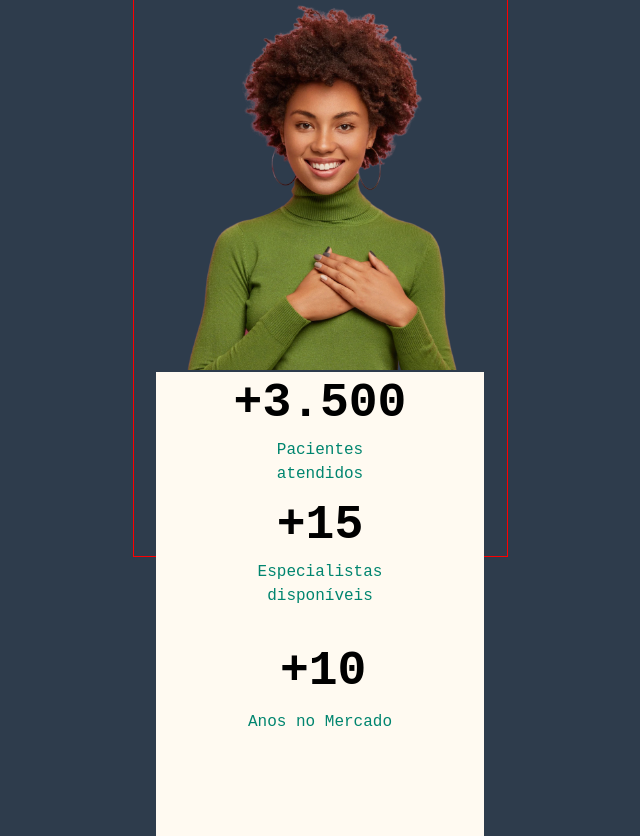
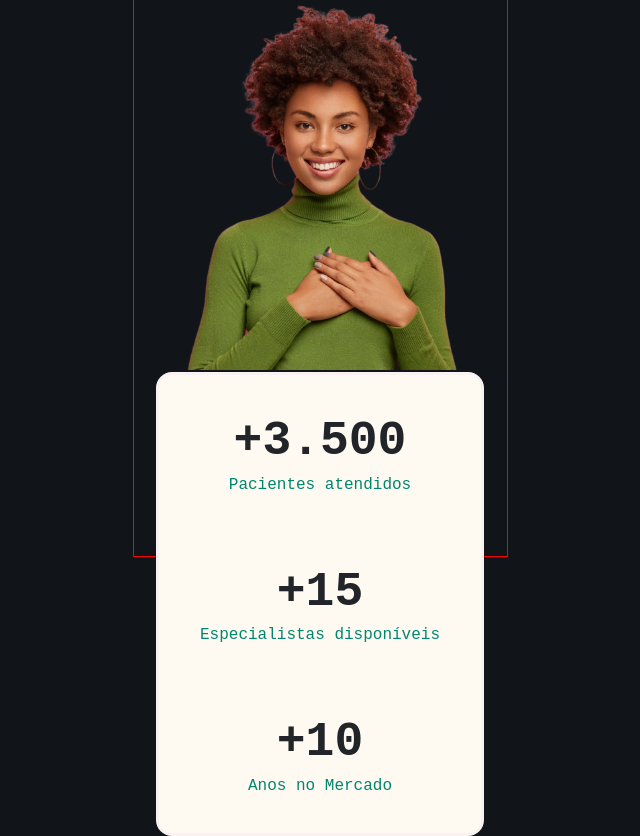
Before and after one commit to JackWyus/NLW, a plain HTML site: page index.html in a window 1280 px wide. Shown: the part 568-1404 px from the top of the page, without its empty margins (320-960 px from the left). Drawn offline with Linux system fonts and the light colour scheme.

Commit message:
New update

```diff
--- a/css/style.css
+++ b/css/style.css
@@ -7,6 +7,7 @@
     --primary-color: #00856F;
     --headline: #212529;
     --paragraph: #495057;
+    --brand-beige: #FFFAF1;
 
     font-size: 100%;
 }
@@ -14,7 +15,8 @@
 body{
     font-family:'Red Hat Mono', monospace;
     text-align: center;
-    background-color:#2e3c4c;
+
+    background-color: #111519;
 }
 
 header{
@@ -40,7 +42,7 @@ h1{
     color: var(--headline);
 }
 
-p{
+#texto-introducao{
     font-size: 1.125rem;
     line-height: 150%;
     font-weight: 400;
@@ -61,88 +63,46 @@ button{
     font-size: 0.83rem; /* Tamanho da fonte*/
     font-weight: 550;
     text-transform: uppercase; /*Colocando tudo em maiusculo*/
-    color: #FFFFFF;
+
     display: flex; /*O dispaly flex vai alterar os filhos*/
     align-items: center; /*A linha os item de forma centralizada*/
     justify-content: center; /*Centraliza o elemento em relação as suas dimensões,top,bottom,right e left*/
     gap: 1.10875rem;/*Espaçamento entro os elementos*/
+
+    color: #FFFFFF;
 }
 
 img{
     width: 17.625rem;
 }
 
-.box{
+.containerMaster{
     width: 20.45rem;
     height: 29rem;
     margin-top: -0.1875rem;
-    display: block;
-    background-color: #FFFAF1;
+
+    display: flex;
+    flex-direction: column; /*Orientar a centralização em forma de coluna*/
+    align-items: center;
+    justify-content: center;
+    gap: 4rem;
+
+    border: solid rgb(250, 242, 242);
+    border-radius: 1rem;
+
+    background-color: var(--brand-beige);
 }
 
-/*------- Estilização das tags h3 da box -------*/
+.containerMaster-container-Child h3{
+    font-size: 3rem;
+    line-height: 130%;
 
-.box h3:nth-of-type(1){
-    width: 10.4375rem;
-    height: 3.875rem;
-    /*padding-top: 2rem;*/
-    display: flex;
-    align-items: center;
-    justify-content: center;
-
-    font-size: 3rem;
-
+    color: var(--headline);
 }
 
-.box h3:nth-of-type(2){
-    width: 5rem;
-    height: 3.875rem;
-    margin-top: 3.75rem;
-    font-size: 3rem;
-
-
-}
-
-.box h3:nth-of-type(3){
-    width: 5rem;
-    height: 3.875rem;
-    margin-top: 3.75rem;
-    font-size: 3rem;
-
-
-
-}
-
-/*------- Fim da Estilização  -------*/
-
-
-/*------- Estilização das tags p da box -------*/
-
-.box p:nth-of-type(1){
-    width: 11rem;
-    height: 1.5rem;
+.containerMaster-container-Child p{
     font-size: 1rem;
-    margin-top: 0.25rem;
+    line-height: 150%;
 
     color: var(--primary-color);
 }
-
-.box p:nth-of-type(2){
-    width: 15rem;
-    height: 1.5rem;
-    font-size: 1rem;
-    margin-top: 0.25rem;
-
-    color: var(--primary-color);
-}
-
-.box p:nth-of-type(3){
-    width: 12rem;
-    height: 1.5rem;
-    font-size: 1rem;
-    margin-top: 0.25rem;
-
-    color: var(--primary-color);
-}
-
-/*------- Fim da Estilização  -------*/
--- a/index.html
+++ b/index.html
@@ -11,7 +11,7 @@
     <header>
       <h4>Boas-Vindas a DOCTORCARE</h4>
       <h1>Assistência médica simplificada para todos</h1>
-      <p>
+      <p id="texto-introducao">
         Os médicos da DoctorCare vão além dos sintomas para tratar a causa raiz
         de sua doença e proporcionar uma cura a longo prazo
       </p>
@@ -34,16 +34,24 @@
 
       <img src="./assets/women.png" alt="Mulher negra sorrindo" />
 
-      <div class="box">
-        <div>
+      <div class="containerMaster">
+
+        <div class="containerMaster-container-Child">
           <h3>+3.500</h3>
             <p>Pacientes atendidos</p>
-        </div>
-        <h3>+15</h3>
-          <p>Especialistas disponíveis</p>
-        <h3>+10</h3>
-          <p>Anos no Mercado</p>
-      </div>
+        </div><!-- container-Master container-Child -->
+
+        <div class="containerMaster-container-Child">
+          <h3>+15</h3>
+            <p>Especialistas disponíveis</p>
+        </div><!-- container-Master container-Child -->
+
+        <div class="containerMaster-container-Child">
+          <h3>+10</h3>
+            <p>Anos no Mercado</p>
+        </div><!-- container-Master container-Child -->
+
+      </div><!--container-->
     </header>
   </body>
 </html>
```
